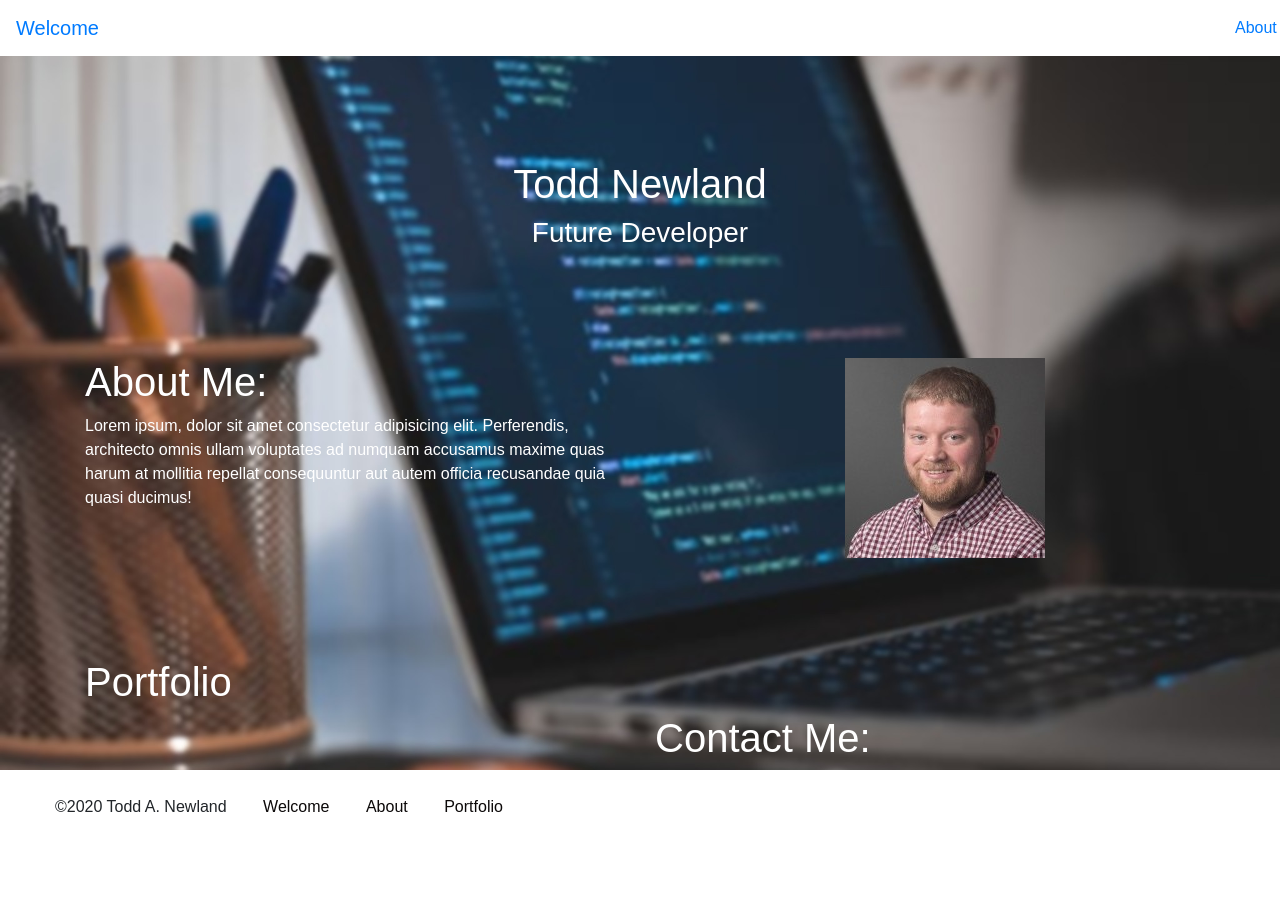
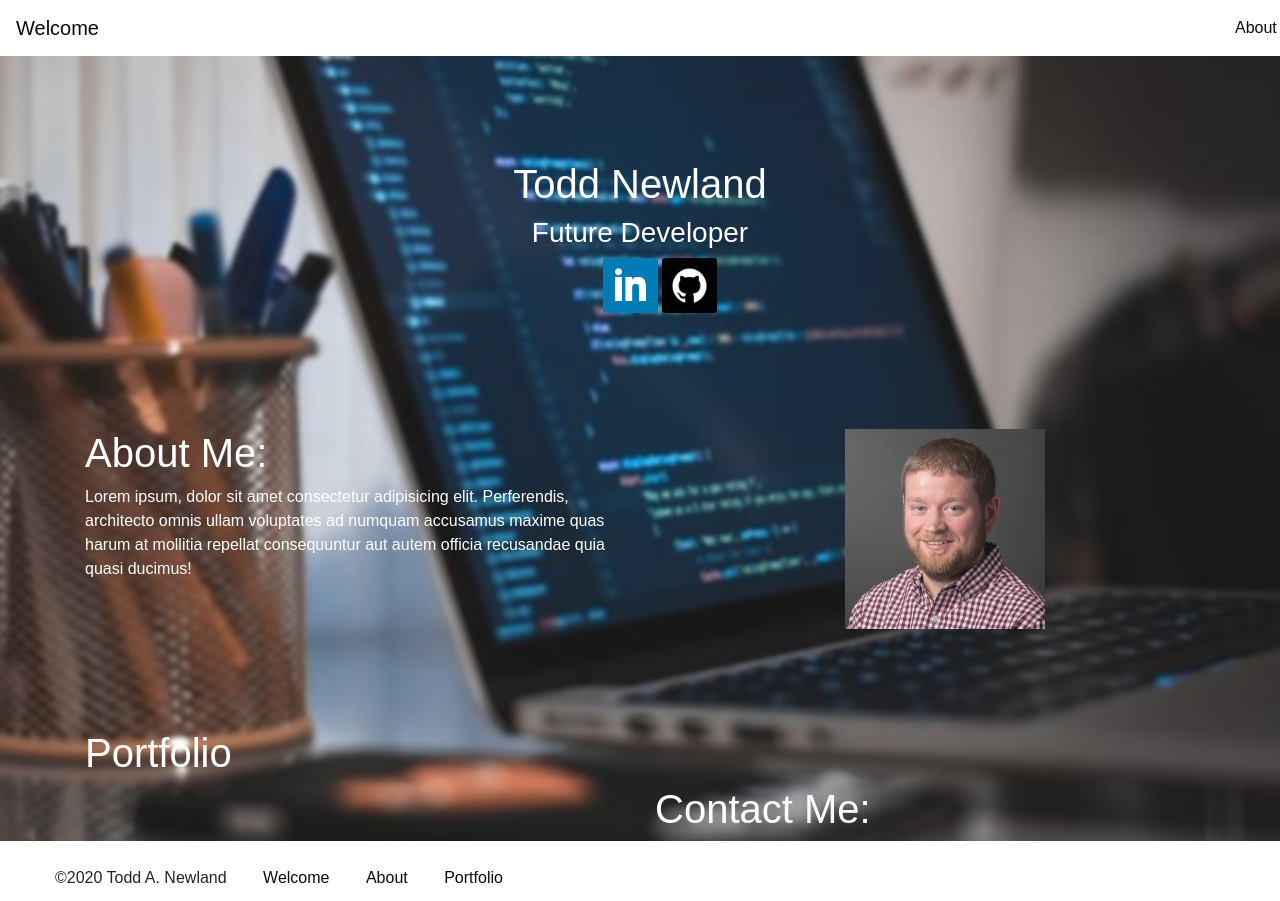
Before and after one commit to tnewland08/Portfolio, a plain HTML site: page index.html in a window 1280 px wide. Before the commit the page ends 830 px from the top, so only its background shows below. Drawn offline with nearby package versions, Linux system fonts and the light colour scheme.

Commit message:
added links to Li and GitHub

```diff
--- a/index.html
+++ b/index.html
@@ -27,6 +27,16 @@
                 <div class="col-sm-12">
                     <h1 style="color: white;">Todd Newland</h1>
                     <h3 style="color: white;">Future Developer</h3>
+                    <ul>
+                        <li>
+                            <a class="liImage" href="https://www.linkedin.com/in/todd-newland/" target="blank" role="button">
+                            <img src="./assets/square-linkedin-128.webp" /></a>
+                        </li>
+                        <li>
+                            <a class="gitImage" href="https://github.com/tnewland08" target="blank" role="button">
+                            <img src="./assets/github-square-social-media-128.png" /></a>
+                        </li>
+                    </ul>
                 </div>
             </div>
         </div>
--- a/style.css
+++ b/style.css
@@ -13,11 +13,16 @@ nav {
     width: 100%;
 }
 
+.navbar-brand {
+    color: rgb(12, 9, 9);
+}
+
 .navbar-nav {
     margin-left: 1100px;
 }
 
 .navbar-nav a {
+    color: rgb(12, 9, 9);
     padding-left: 20px;
 }
 
@@ -34,6 +39,15 @@ nav {
     margin: auto;
 }
 
+li {
+    display: inline-block;
+    margin: auto;
+}
+
+li img {
+    height: 55px;
+    width: 55px;
+}
 
 /*Footer*/
 footer {
```
Also changed, not shown: assets/github-square-social-media-128.png (added), assets/mark-github-128.webp (added), assets/square-linkedin-128.webp (added).
